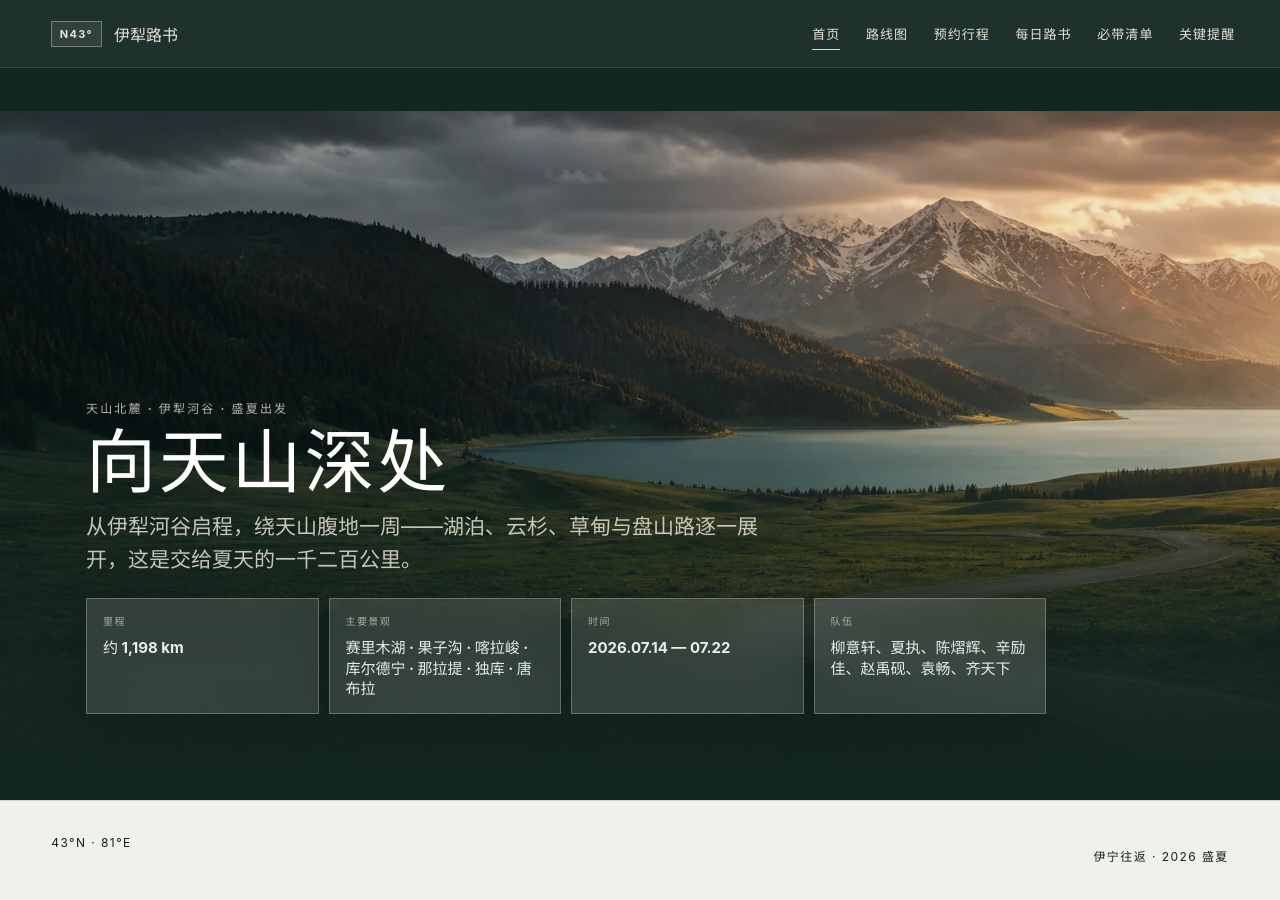
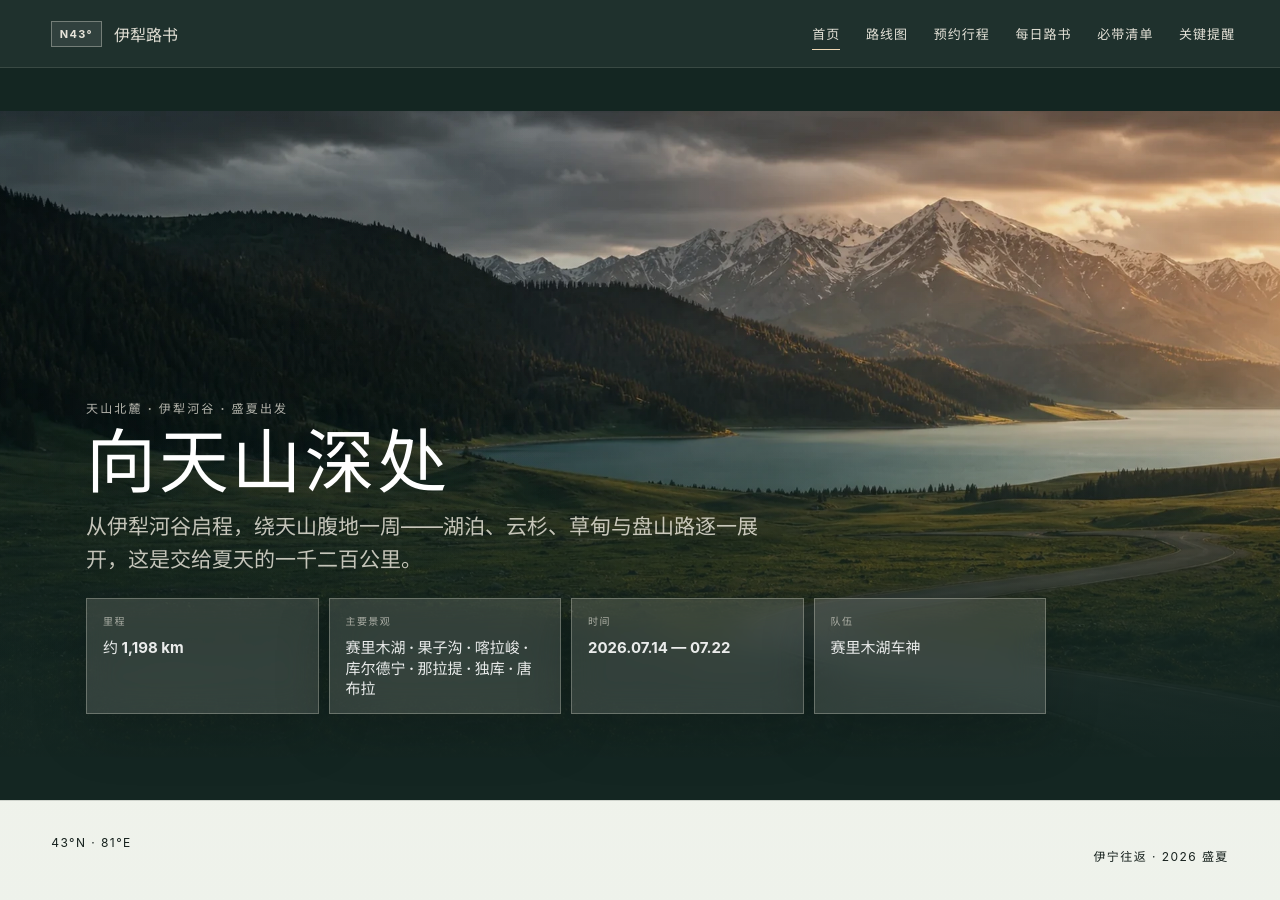
Before and after one commit to StevieHui/yili-roadbook, a React (Vite) app: page / in a window 1280 px wide. Shown: the top 900 px of the page. Built offline with nearby package versions, Linux system fonts and the light colour scheme.

Commit message:
fix: team name changed to 赛里木湖车神

```diff
--- a/src/components/Dashboard.tsx
+++ b/src/components/Dashboard.tsx
@@ -1,6 +1,5 @@
 import { tripMeta } from '../data/itinerary';
 
-const teamNames = ['柳意轩', '夏执', '陈熠辉', '辛励佳', '赵禹砚', '袁畅', '齐天下'];
 
 export function Dashboard() {
   return (
@@ -27,7 +26,7 @@ export function Dashboard() {
             </article>
             <article>
               <span>队伍</span>
-              <strong>{teamNames.join('、')}</strong>
+              <strong>赛里木湖车神</strong>
             </article>
           </div>
         </div>
```
Also changed, not shown: 1 other file (tests, documents, lock files or other folders).
